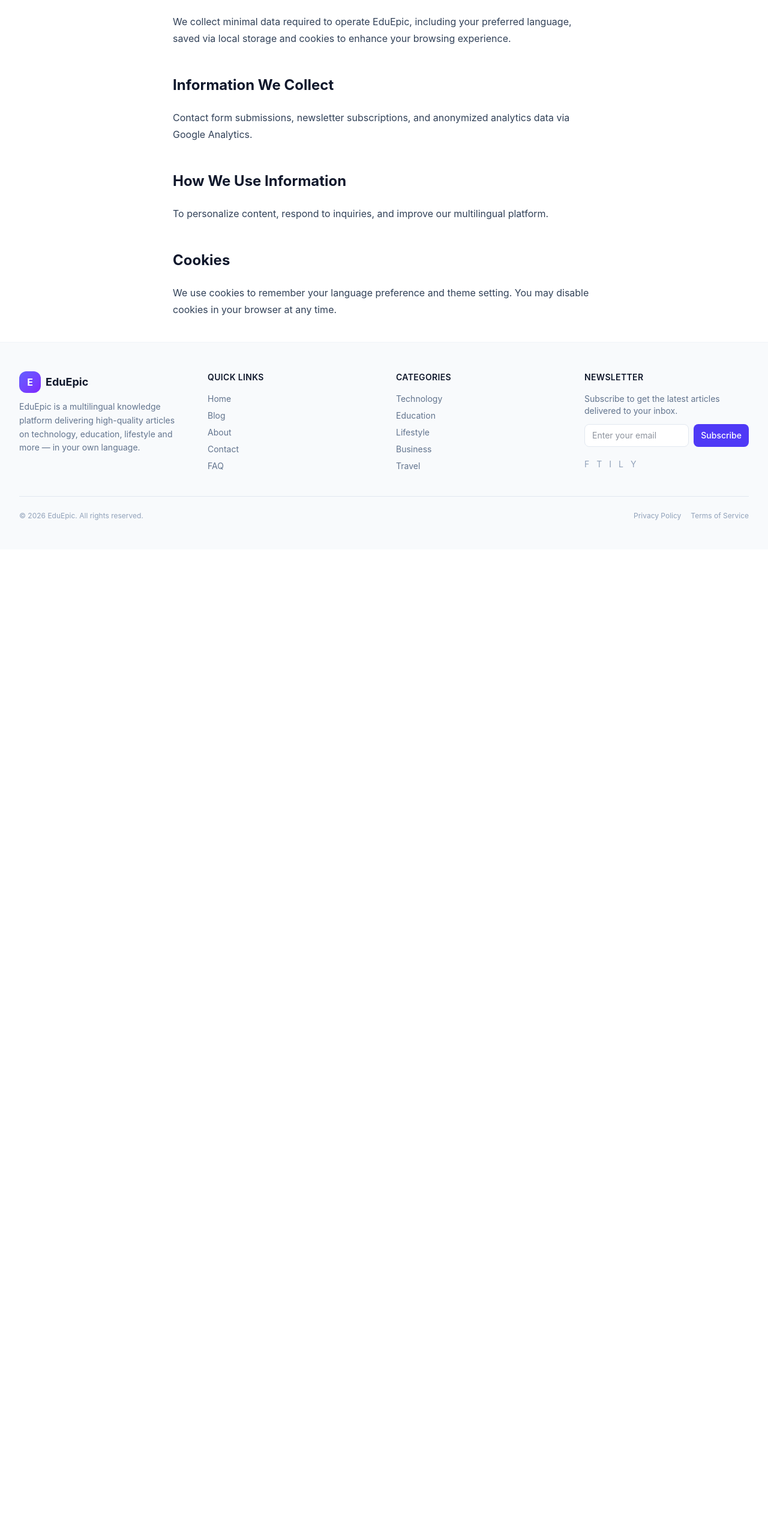
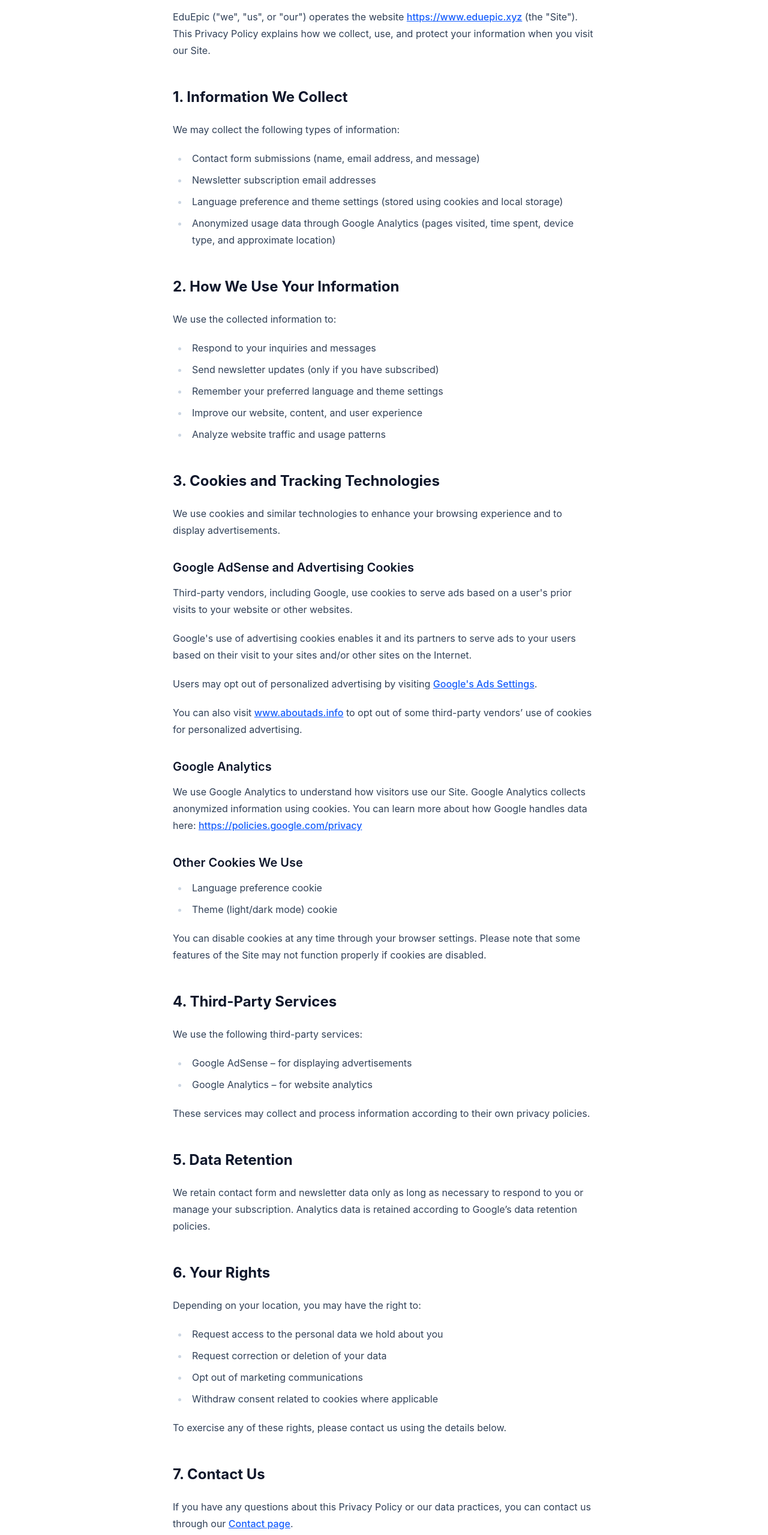
Before and after one commit to eduepic514/edufront, a React (Vite) app: page /privacy in a window 1280 px wide. Shown: the part 227-2786 px from the top of the page at 60% size. Before the commit the page ends 1143 px from the top, so only its background shows below. Built offline with nearby package versions, Linux system fonts and the light colour scheme; no server answers.

Commit message:
Update Privacy Policy for Google AdSense compliance

```diff
--- a/src/pages/Privacy/Privacy.tsx
+++ b/src/pages/Privacy/Privacy.tsx
@@ -4,21 +4,166 @@ import Breadcrumb from "../../components/common/Breadcrumb";
 
 export const Privacy = () => {
   const { t } = useTranslation();
+
   return (
     <>
-      <SEO title={t("pages.privacy")} description={t("pages.privacy")} path="/privacy" />
+      <SEO
+        title={t("pages.privacy")}
+        description="Privacy Policy of EduEpic - How we collect, use and protect your data"
+        path="/privacy"
+      />
+
       <div className="mx-auto max-w-3xl px-4 py-10 sm:px-6 lg:px-8">
         <Breadcrumb items={[{ label: t("pages.privacy") }]} />
-        <h1 className="mb-6 text-3xl font-extrabold text-slate-900 dark:text-white">{t("pages.privacy")}</h1>
+
+        <h1 className="mb-6 text-3xl font-extrabold text-slate-900 dark:text-white">
+          {t("pages.privacy")}
+        </h1>
+
         <div className="prose prose-slate max-w-none dark:prose-invert">
-          <p>Last updated: January 2026</p>
-          <p>We collect minimal data required to operate EduEpic, including your preferred language, saved via local storage and cookies to enhance your browsing experience.</p>
-          <h2>Information We Collect</h2>
-          <p>Contact form submissions, newsletter subscriptions, and anonymized analytics data via Google Analytics.</p>
-          <h2>How We Use Information</h2>
-          <p>To personalize content, respond to inquiries, and improve our multilingual platform.</p>
-          <h2>Cookies</h2>
-          <p>We use cookies to remember your language preference and theme setting. You may disable cookies in your browser at any time.</p>
+          <p className="text-sm text-slate-500 dark:text-slate-400">
+            Last updated: November 2026
+          </p>
+
+          <p>
+            EduEpic ("we", "us", or "our") operates the website{" "}
+            <a href="https://www.eduepic.xyz" className="text-blue-600 hover:underline">
+              https://www.eduepic.xyz
+            </a>{" "}
+            (the "Site"). This Privacy Policy explains how we collect, use, and protect your
+            information when you visit our Site.
+          </p>
+
+          <h2>1. Information We Collect</h2>
+          <p>We may collect the following types of information:</p>
+          <ul>
+            <li>Contact form submissions (name, email address, and message)</li>
+            <li>Newsletter subscription email addresses</li>
+            <li>Language preference and theme settings (stored using cookies and local storage)</li>
+            <li>
+              Anonymized usage data through Google Analytics (pages visited, time spent, device
+              type, and approximate location)
+            </li>
+          </ul>
+
+          <h2>2. How We Use Your Information</h2>
+          <p>We use the collected information to:</p>
+          <ul>
+            <li>Respond to your inquiries and messages</li>
+            <li>Send newsletter updates (only if you have subscribed)</li>
+            <li>Remember your preferred language and theme settings</li>
+            <li>Improve our website, content, and user experience</li>
+            <li>Analyze website traffic and usage patterns</li>
+          </ul>
+
+          <h2>3. Cookies and Tracking Technologies</h2>
+          <p>
+            We use cookies and similar technologies to enhance your browsing experience and to
+            display advertisements.
+          </p>
+
+          <h3>Google AdSense and Advertising Cookies</h3>
+          <p>
+            Third-party vendors, including Google, use cookies to serve ads based on a user's prior
+            visits to your website or other websites.
+          </p>
+          <p>
+            Google's use of advertising cookies enables it and its partners to serve ads to your
+            users based on their visit to your sites and/or other sites on the Internet.
+          </p>
+          <p>
+            Users may opt out of personalized advertising by visiting{" "}
+            <a
+              href="https://www.google.com/settings/ads"
+              target="_blank"
+              rel="noopener noreferrer"
+              className="text-blue-600 hover:underline"
+            >
+              Google's Ads Settings
+            </a>
+            .
+          </p>
+          <p>
+            You can also visit{" "}
+            <a
+              href="https://www.aboutads.info"
+              target="_blank"
+              rel="noopener noreferrer"
+              className="text-blue-600 hover:underline"
+            >
+              www.aboutads.info
+            </a>{" "}
+            to opt out of some third-party vendors’ use of cookies for personalized advertising.
+          </p>
+
+          <h3>Google Analytics</h3>
+          <p>
+            We use Google Analytics to understand how visitors use our Site. Google Analytics
+            collects anonymized information using cookies. You can learn more about how Google
+            handles data here:{" "}
+            <a
+              href="https://policies.google.com/privacy"
+              target="_blank"
+              rel="noopener noreferrer"
+              className="text-blue-600 hover:underline"
+            >
+              https://policies.google.com/privacy
+            </a>
+          </p>
+
+          <h3>Other Cookies We Use</h3>
+          <ul>
+            <li>Language preference cookie</li>
+            <li>Theme (light/dark mode) cookie</li>
+          </ul>
+          <p>
+            You can disable cookies at any time through your browser settings. Please note that some
+            features of the Site may not function properly if cookies are disabled.
+          </p>
+
+          <h2>4. Third-Party Services</h2>
+          <p>We use the following third-party services:</p>
+          <ul>
+            <li>Google AdSense – for displaying advertisements</li>
+            <li>Google Analytics – for website analytics</li>
+          </ul>
+          <p>
+            These services may collect and process information according to their own privacy
+            policies.
+          </p>
+
+          <h2>5. Data Retention</h2>
+          <p>
+            We retain contact form and newsletter data only as long as necessary to respond to you
+            or manage your subscription. Analytics data is retained according to Google’s data
+            retention policies.
+          </p>
+
+          <h2>6. Your Rights</h2>
+          <p>Depending on your location, you may have the right to:</p>
+          <ul>
+            <li>Request access to the personal data we hold about you</li>
+            <li>Request correction or deletion of your data</li>
+            <li>Opt out of marketing communications</li>
+            <li>Withdraw consent related to cookies where applicable</li>
+          </ul>
+          <p>To exercise any of these rights, please contact us using the details below.</p>
+
+          <h2>7. Contact Us</h2>
+          <p>
+            If you have any questions about this Privacy Policy or our data practices, you can
+            contact us through our{" "}
+            <a href="/contact" className="text-blue-600 hover:underline">
+              Contact page
+            </a>
+            .
+          </p>
+
+          <h2>8. Changes to This Privacy Policy</h2>
+          <p>
+            We may update this Privacy Policy from time to time. Any changes will be posted on this
+            page with an updated “Last updated” date.
+          </p>
         </div>
       </div>
     </>
```
